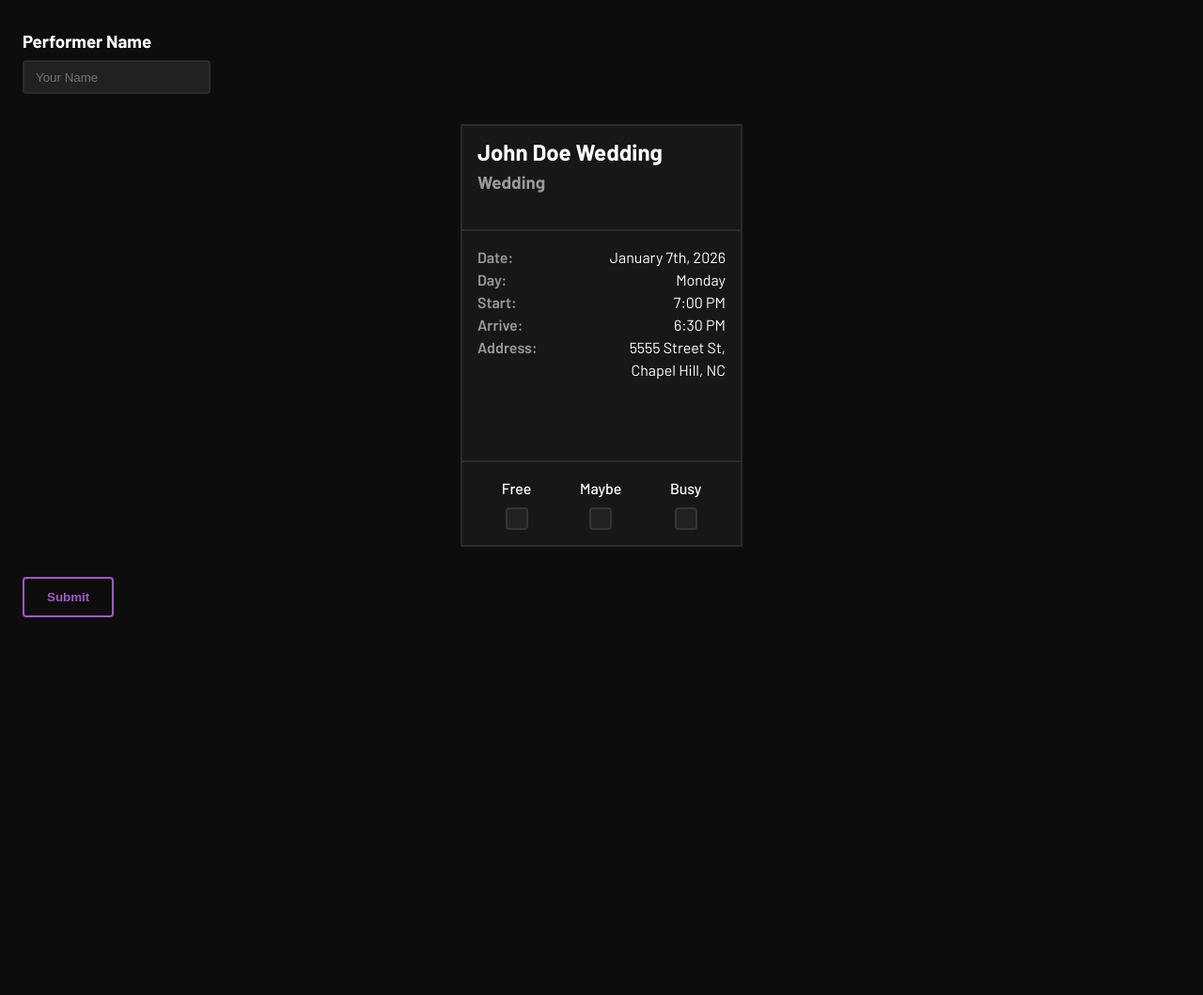
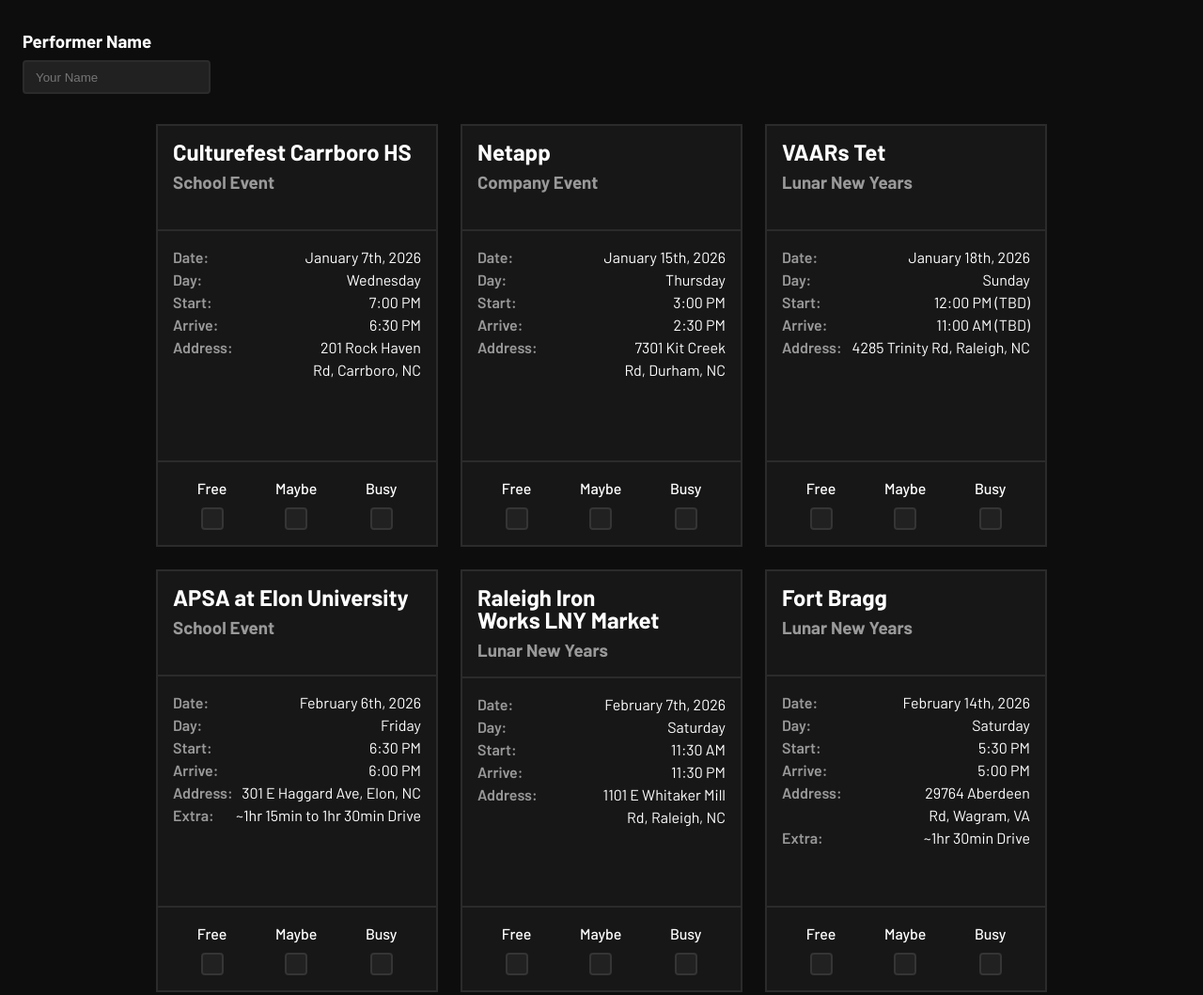
Before and after one commit to JasonVN135/empire-management, a plain HTML site: page index.html in a window 1280 px wide. Shown: the top 1059 px of the page at 94% size. Before the commit the page ends 800 px from the top, so only its background shows below. Drawn offline with Linux system fonts and the light colour scheme.

Commit message:
Empire updates
Signed-off-by: NGU82846 <Jason.Nguyen@viavisolutions.com>

```diff
--- a/index.html
+++ b/index.html
@@ -10,7 +10,7 @@
     <link
         href="https://fonts.googleapis.com/css2?family=Barlow:ital,wght@0,100;0,200;0,300;0,400;0,500;0,600;0,700;0,800;0,900;1,100;1,200;1,300;1,400;1,500;1,600;1,700;1,800;1,900&display=swap"
         rel="stylesheet">
-    <title>Document</title>
+    <title>Performance Signup</title>
 </head>
 
 <body>
--- a/performances.json
+++ b/performances.json
@@ -1,11 +1,131 @@
 [
     {
-        "name": "John Doe Wedding",
+        "name": "Culturefest Carrboro HS",
+        "type": "School Event",
+        "date": "January 7th, 2026",
+        "day": "Wednesday",
+        "start": "7:00 PM",
+        "arrive": "6:30 PM",
+        "location": "201 Rock Haven Rd, Carrboro, NC"
+    },
+    {
+        "name": "Netapp",
+        "type": "Company Event",
+        "date": "January 15th, 2026",
+        "day": "Thursday",
+        "start": "3:00 PM",
+        "arrive": "2:30 PM",
+        "location": "7301 Kit Creek Rd, Durham, NC"
+    },
+    {
+        "name": "VAARs Tet",
+        "type": "Lunar New Years",
+        "date": "January 18th, 2026",
+        "day": "Sunday",
+        "start": "12:00 PM (TBD)",
+        "arrive": "11:00 AM (TBD)",
+        "location": "4285 Trinity Rd, Raleigh, NC"
+    },
+    {
+        "name": "APSA at Elon University",
+        "type": "School Event",
+        "date": "February 6th, 2026",
+        "day": "Friday",
+        "start": "6:30 PM",
+        "arrive": "6:00 PM",
+        "location": "301 E Haggard Ave, Elon, NC",
+        "extra": "~1hr 15min to 1hr 30min Drive"
+    },
+    {
+        "name": "Raleigh Iron Works LNY Market",
+        "type": "Lunar New Years",
+        "date": "February 7th, 2026",
+        "day": "Saturday",
+        "start": "11:30 AM",
+        "arrive": "11:30 PM",
+        "location": "1101 E Whitaker Mill Rd, Raleigh, NC"
+    },
+    {
+        "name": "Fort Bragg",
+        "type": "Lunar New Years",
+        "date": "February 14th, 2026",
+        "day": "Saturday",
+        "start": "5:30 PM",
+        "arrive": "5:00 PM",
+        "location": "29764 Aberdeen Rd, Wagram, VA",
+        "extra": "~1hr 30min Drive"
+    },
+    {
+        "name": "Ceasars Virginia Casino",
+        "type": "Company Event",
+        "date": "February 15th, 2026",
+        "day": "Sunday",
+        "start": "(TBD)",
+        "arrive": "(TBD)",
+        "location": "1100 W Main St, Danville, VA",
+        "extra": "2 Performances, 2 Hr gap between the performances. ~1hr 45min Drive."
+    },
+    {
+        "name": "Metlife",
+        "type": "Company Event",
+        "date": "February 17th, 2026",
+        "day": "Tuesday",
+        "start": "11:30 AM",
+        "arrive": "12:00 PM",
+        "location": "301 Metlife Way, Cary, NC (TBD)"
+    },
+    {
+        "name": "Duke Fuqua School of Business",
+        "type": "School Event",
+        "date": "February 17th, 2026",
+        "day": "Tuesday",
+        "start": "5:00 PM (TBD)",
+        "arrive": "4:30 PM (TBD)",
+        "location": "100 Fuqua Drive, Durham, NC (TBD)"
+    },
+    {
+        "name": "NCSU Veterinary Medicine",
+        "type": "School Event",
+        "date": "February 18th, 2026",
+        "day": "Wednesday",
+        "start": "6:00 PM",
+        "arrive": "5:30 PM",
+        "location": "1060 William Moore Dr, Raleigh, NC (TBD)"
+    },
+    {
+        "name": "Charlotte Latin School",
+        "type": "School Event",
+        "date": "February 19th, 2026",
+        "day": "Thursday",
+        "start": "(TBD)",
+        "arrive": "(TBD)",
+        "location": "9502 Providence Rd, Charlotte, NC"
+    },
+    {
+        "name": "GS Global",
+        "type": "Company Event",
+        "date": "February 26th, 2026",
+        "day": "Thursday",
+        "start": "(TBD)",
+        "arrive": "(TBD)",
+        "location": "9502 Providence Rd, Charlotte, NC"
+    },
+    {
+        "name": "Jecin Wedding",
         "type": "Wedding",
-        "date": "January 7th, 2026",
-        "day": "Monday",
-        "arrive": "6:30 PM",
-        "start": "7:00 PM",
-        "location": "5555 Street St, Chapel Hill, NC"
+        "date": "April 26th, 2026",
+        "day": "Sunday",
+        "start": "(TBD)",
+        "arrive": "(TBD)",
+        "location": "304 Old Jenks Rd, Apex, NC"
+    },
+    {
+        "name": "Nhi Bui Wedding",
+        "type": "Wedding",
+        "date": "October 3rd, 2026",
+        "day": "Saturday",
+        "start": "6:00 PM",
+        "arrive": "5:15 PM",
+        "location": "(TBD)"
     }
 ]
--- a/script.js
+++ b/script.js
@@ -78,13 +78,16 @@ function _createDetails(data) {
     const detailsElement = document.createElement("div");
     detailsElement.classList = "details";
 
-    const detailTable = [
+    let detailTable = [
         ["Date: ", data.date, "date"],
         ["Day: ", data.day, "day"],
         ["Start: ", data.start, "start"],
         ["Arrive: ", data.arrive, "arrive"],
         ["Address: ", data.location, "location"],
     ]
+    if (data.extra && data.extra != null) {
+        detailTable.push(["Extra: ", data.extra, "extra"])
+    }
 
     for (const [key, value, fieldName] of detailTable) {
         const detailRowElement = document.createElement("div");
@@ -223,6 +226,11 @@ function getFormResults() {
             availability: null
         };
 
+        const extraField = card.querySelector('[data-field="extra"]');
+        if (extraField && extraField.textContent) {
+            performanceData.extra = extraField.textContent;
+        }
+
         // Get the checked option
         const checkedCheckbox = card.querySelector('input[type="checkbox"]:checked');
         if (checkedCheckbox) {
--- a/styles.css
+++ b/styles.css
@@ -149,7 +149,7 @@ button {
     background-color: var(--color-card);
     border: 2px solid var(--color-border);
     width: 300px;
-    height: 450px;
+    min-height: 450px;
     display: flex;
     flex-direction: column;
 }
```
